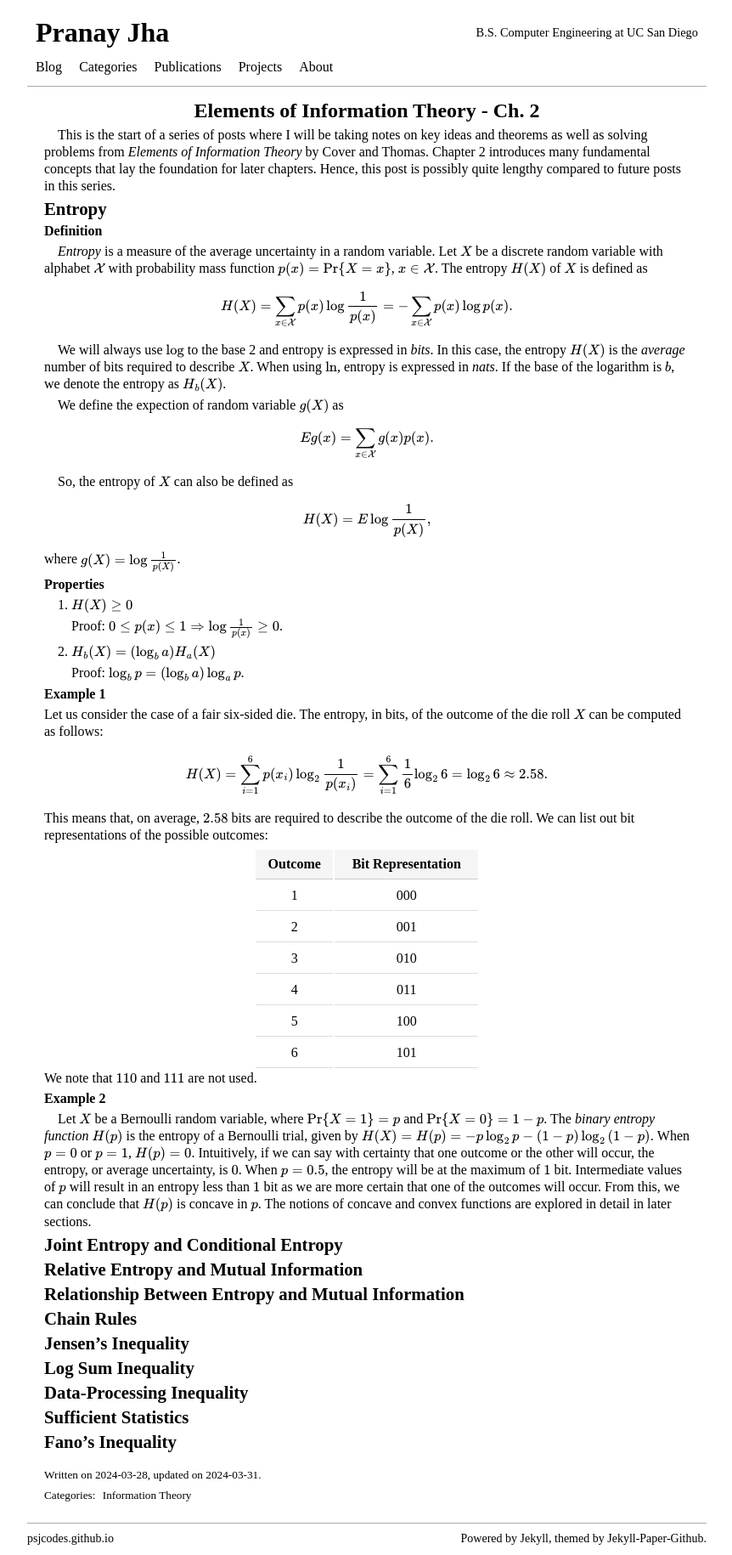
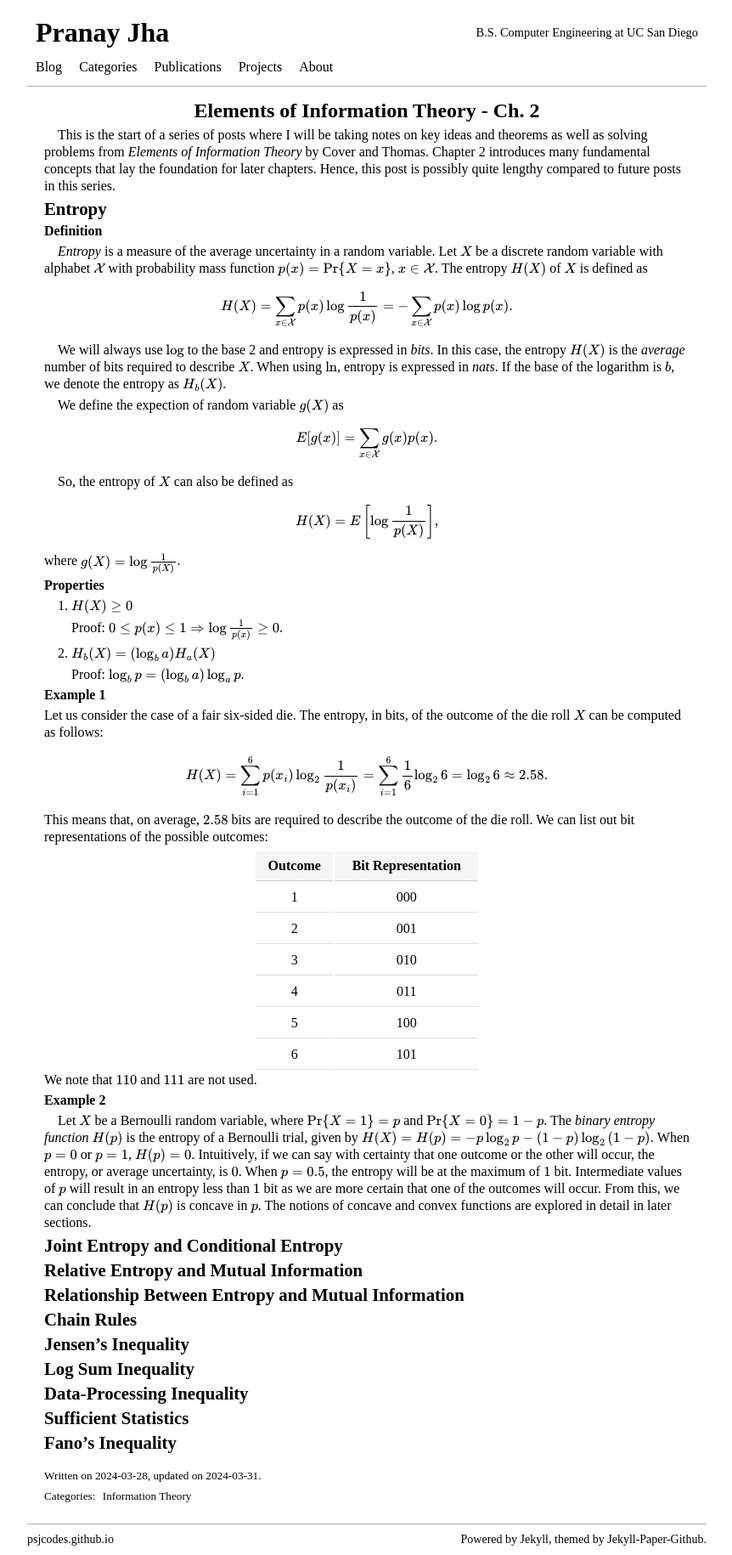
Before and after one commit to psjcodes/psjcodes.github.io, a Jekyll site: the page built from _posts/2024-03-28-eoit-2.md, in a window 1280 px wide. Shown: the whole page at 85% size, without its empty margins (208-1070 px from the left). Built offline with Jekyll 4.4.1, drawn with Linux system fonts in a browser that asks for light colours; some web fonts are replaced.

Commit message:
fixed bracket ty raytai

```diff
--- a/_posts/2024-03-28-eoit-2.md
+++ b/_posts/2024-03-28-eoit-2.md
@@ -18,11 +18,11 @@ $$ H(X) = \sum_{x \in \mathcal{X}}p(x)\log{\frac{1}{p(x)}} = -\sum_{x \in \mathc
 
 &emsp;We define the expection of random variable $g(X)$ as
 
-$$ Eg(x) = \sum_{x \in \mathcal{X}} g(x)p(x). $$
+$$ E[g(x)] = \sum_{x \in \mathcal{X}} g(x)p(x). $$
 
 &emsp;So, the entropy of $X$ can also be defined as
 
-$$ H(X) = E\log{\frac{1}{p(X)}}, $$
+$$ H(X) = E\left[\log{\frac{1}{p(X)}}\right], $$
 
 where $g(X) = \log{\frac{1}{p(X)}}$.
 
```
Also changed, not shown: pages/about.md (+4 -2 lines), _posts/2024-03-31-sig-log.md (line endings or trailing spaces).
